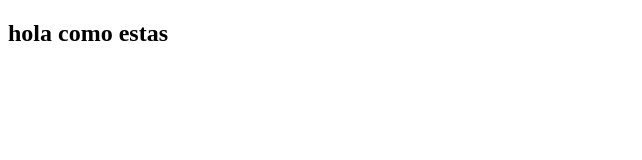
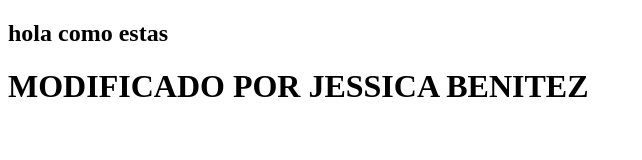
Before and after one commit to Nelson106/distribuidos, a plain HTML site: page index.html in a window 1280 px wide. Shown: the whole page, without its empty margins (0-642 px from the left). Drawn offline with Linux system fonts and the light colour scheme.

Commit message:
Jessica ha modificado index.html

```diff
--- a/index.html
+++ b/index.html
@@ -8,5 +8,6 @@
 </head>
 <body>
     <h2>hola como estas</h2>
+    <h1>MODIFICADO POR JESSICA BENITEZ</h1>
 </body>
 </html>
```
